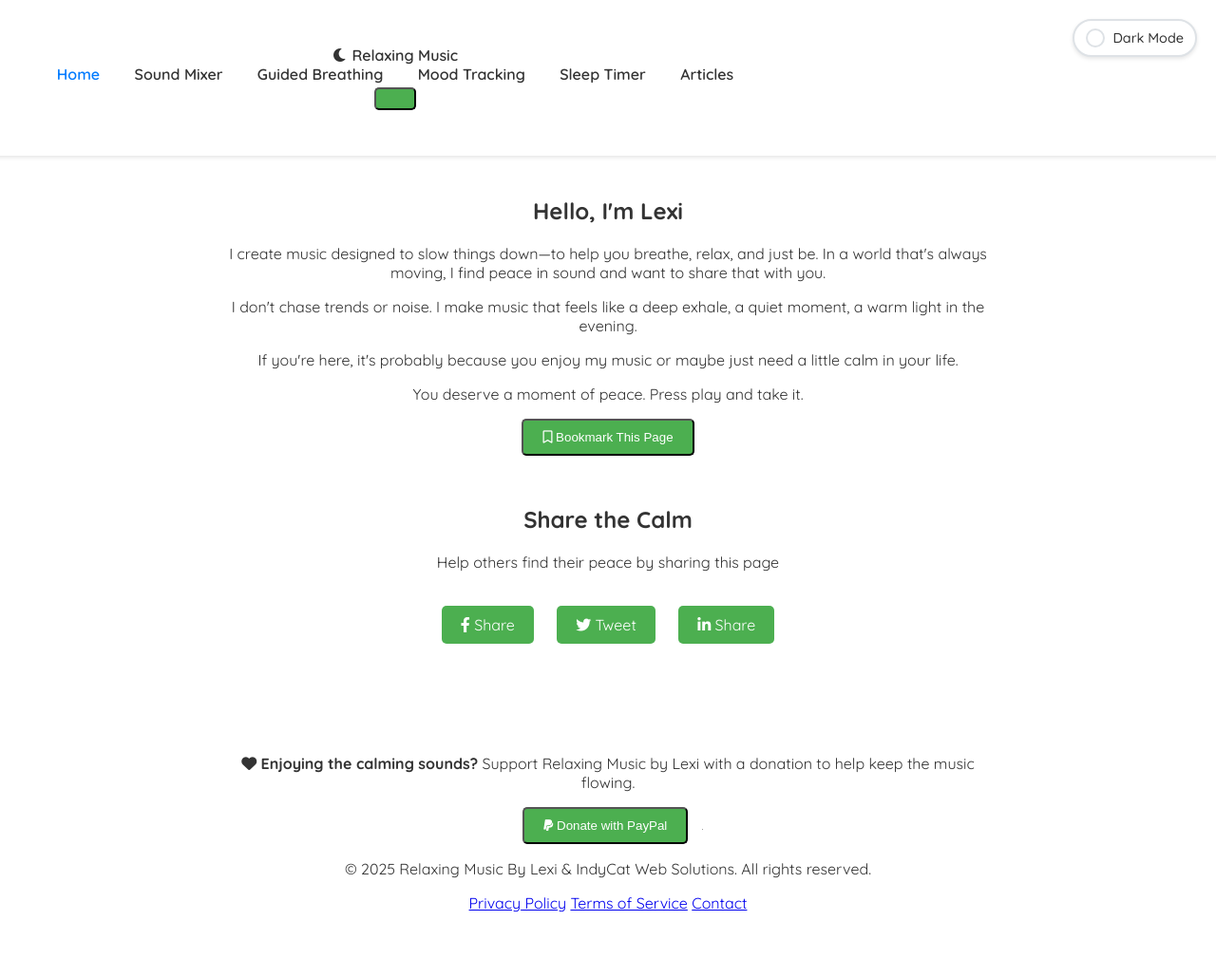
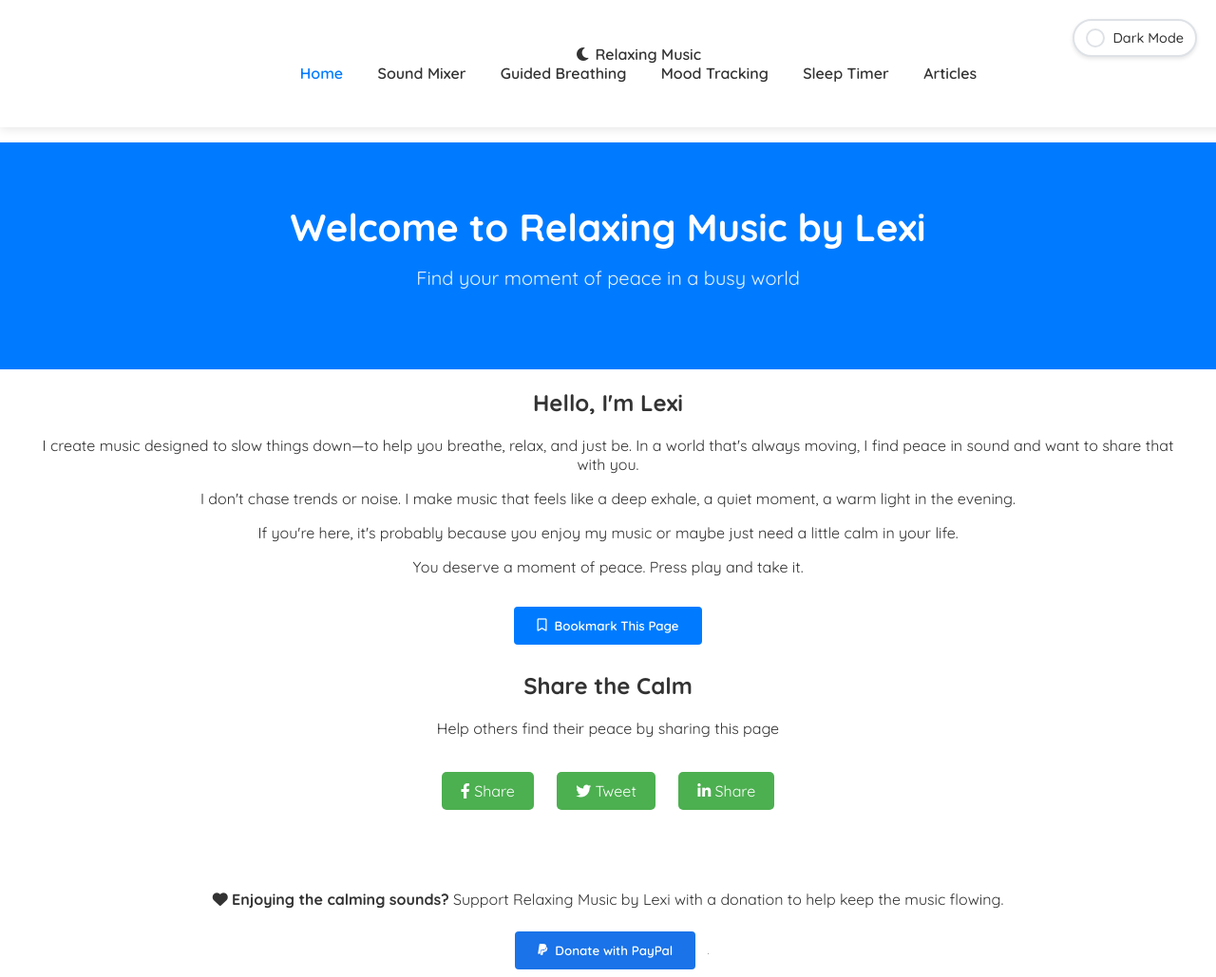
Before and after one commit to relaxingmusicbylexi/Relaxr, a plain HTML site: page index.html in a window 1280 px wide. Shown: the whole page at 95% size. Before the commit the page ends 977 px from the top, so only its background shows below. Drawn offline with Linux system fonts and the light colour scheme.

Commit message:
Add files via upload

```diff
--- a/css/styles.css
+++ b/css/styles.css
@@ -18,24 +18,52 @@
 body {
     font-family: 'Quicksand', sans-serif;
     text-align: center;
-    margin-top: 50px;
     background-color: var(--primary-bg);
     color: var(--text-color);
     margin: 0;
     padding: 0;
     display: flex;
     flex-direction: column;
-    align-items: center;
+    min-height: 100vh;
+}
+
+main {
+    flex: 1;
+    padding-top: 80px; /* Add padding to account for fixed header */
+    width: 100%;
 }
 
 header {
     background-color: var(--primary-bg);
-    padding: 1rem 2rem;
-    box-shadow: 0 2px 4px rgba(0, 0, 0, 0.1);
+    padding: 0 2rem;
+    box-shadow: 0 2px 10px rgba(0, 0, 0, 0.1);
     position: fixed;
     width: 100%;
     top: 0;
     z-index: 1000;
+    height: 70px;
+    display: flex;
+    align-items: center;
+}
+
+/* Hero Section */
+.hero {
+    padding: 4rem 0;
+    background-color: var(--accent-color);
+    color: white;
+    margin-top: 70px; /* Height of the header */
+}
+
+.hero h1 {
+    margin: 0;
+    font-size: 2.5rem;
+    font-weight: 700;
+}
+
+.hero .tagline {
+    font-size: 1.25rem;
+    opacity: 0.9;
+    margin-top: 1rem;
 }
 
 header a {
@@ -80,9 +108,10 @@ h1 {
 }
 
 .container {
-    max-width: 800px;
+    max-width: 1200px;
     width: 100%;
-    padding: 1rem;
+    padding: 0 1.5rem;
+    margin: 0 auto;
 }
 
 table {
@@ -130,20 +159,57 @@ tr:hover {
     width: 100%;
 }
 
+/* Base button styles */
 button {
     display: inline-block;
-    margin: 0 10px;
-    padding: 10px 20px;
-    background-color: #4CAF50;
+    margin: 0.5rem;
+    padding: 0.75rem 1.5rem;
+    background-color: var(--accent-color);
     color: white;
-    text-decoration: none;
-    border-radius: 5px;
-    transition: background-color 0.3s ease, transform 0.3s ease;
+    border: none;
+    border-radius: 4px;
+    font-family: 'Quicksand', sans-serif;
+    font-weight: 600;
+    cursor: pointer;
+    transition: all 0.3s ease;
+    text-align: center;
 }
 
 button:hover {
-    background-color: #45a049;
-    transform: scale(1.05);
+    opacity: 0.9;
+    transform: translateY(-1px);
+    box-shadow: 0 2px 8px rgba(0, 0, 0, 0.1);
+}
+
+button:active {
+    transform: translateY(0);
+}
+
+/* Specific button styles */
+.bookmark-btn {
+    background-color: var(--accent-color);
+    color: white;
+    border: none;
+    padding: 0.75rem 1.5rem;
+    border-radius: 4px;
+    cursor: pointer;
+    margin-top: 1rem;
+    display: inline-flex;
+    align-items: center;
+    gap: 0.5rem;
+}
+
+.donate-btn {
+    background-color: #1a73e8;
+    color: white;
+    border: none;
+    padding: 0.75rem 1.5rem;
+    border-radius: 4px;
+    cursor: pointer;
+    font-weight: 600;
+    display: inline-flex;
+    align-items: center;
+    gap: 0.5rem;
 }
 
 footer {
--- a/index.html
+++ b/index.html
@@ -54,11 +54,6 @@
                     <a href="sleep-timer.html">Sleep Timer</a>
                     <a href="articles.html">Articles</a>
                 </div>
-                <button class="hamburger" aria-label="Menu">
-                    <span></span>
-                    <span></span>
-                    <span></span>
-                </button>
             </nav>
         </div>
     </header>
@@ -126,14 +121,6 @@
                     <img alt="" border="0" src="https://www.paypal.com/en_US/i/scr/pixel.gif" width="1" height="1" />
                 </form>
             </div>
-            <div class="footer-bottom">
-                <p>&copy; <span id="current-year">2025</span> Relaxing Music By Lexi & IndyCat Web Solutions. All rights reserved.</p>
-                <div class="footer-links">
-                    <a href="privacy-policy.html">Privacy Policy</a>
-                    <a href="terms.html">Terms of Service</a>
-                    <a href="contact.html">Contact</a>
-                </div>
-            </div>
         </div>
     </footer>
 
```
